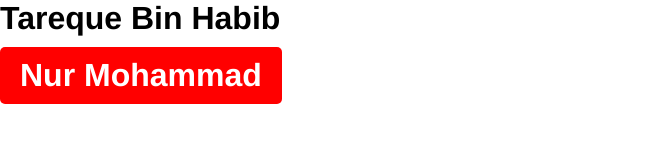
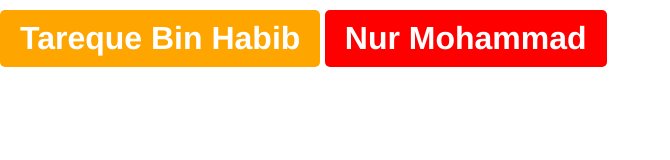
Before and after one commit to tareque-bin-habib/testy-friend, a plain HTML site: page index.html in a window 1280 px wide. Shown: the whole page, without its empty margins (0-670 px from the left). Drawn offline with Linux system fonts and the light colour scheme.

Commit message:
saad pushind

```diff
--- a/index.html
+++ b/index.html
@@ -1,14 +1,16 @@
 <!DOCTYPE html>
 <html lang="en">
-  <head>
+
+<head>
     <meta charset="UTF-8" />
     <meta name="viewport" content="width=device-width, initial-scale=1.0" />
     <title>Document</title>
     <link rel="stylesheet" href="style.css" />
-  </head>
+</head>
 
-  <body>
-    <h1>Tareque Bin Habib</h1>
+<body>
+    <h1 class="saad">Tareque Bin Habib</h1>
     <h1 class="nur">Nur Mohammad</h1>
-  </body>
+</body>
+
 </html>
--- a/style.css
+++ b/style.css
@@ -4,6 +4,7 @@
   box-sizing: border-box;
   font-family: Helvetica;
 }
+
 .nur {
   background-color: red;
   color: white;
@@ -12,3 +13,12 @@
   border-radius: 5px;
   margin-top: 10px;
 }
+
+.saad {
+  background-color: orange;
+  color: white;
+  display: inline-block;
+  padding: 10px 20px;
+  border-radius: 5px;
+  margin-top: 10px;
+}
```
